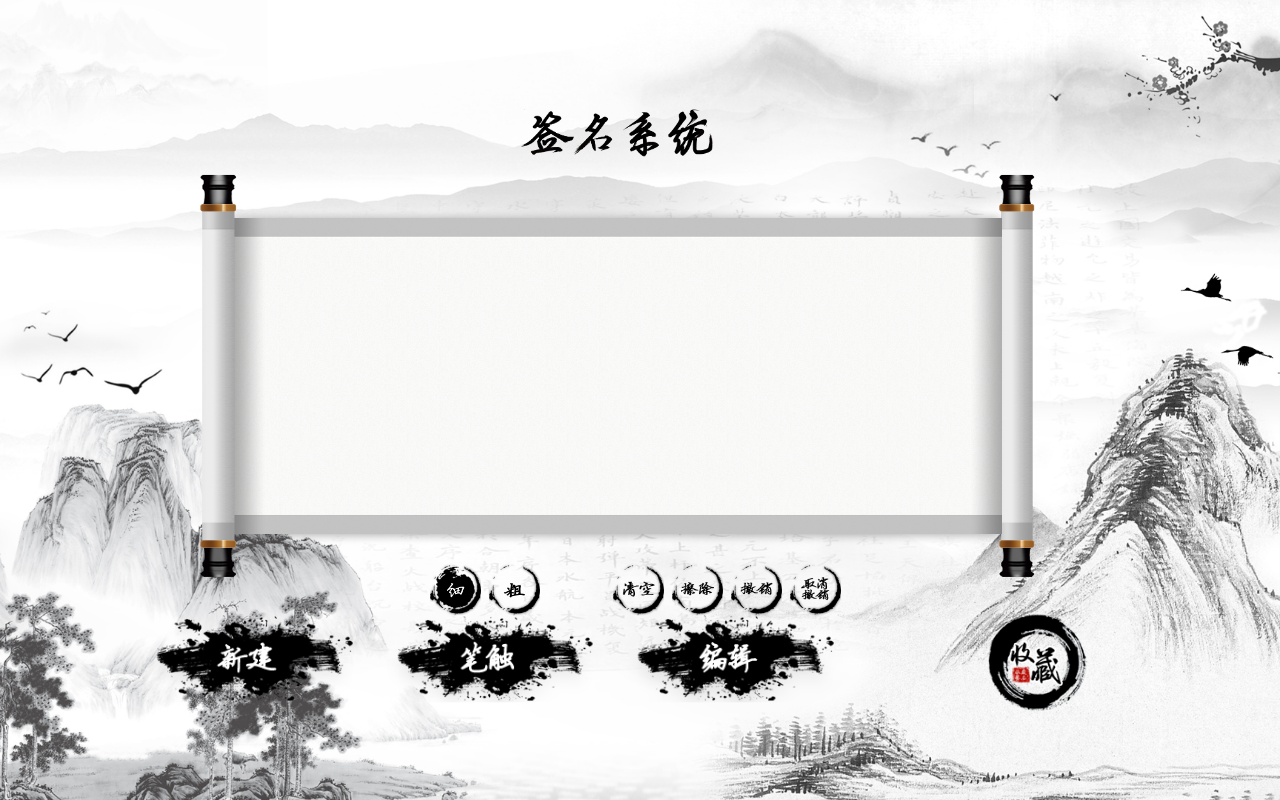
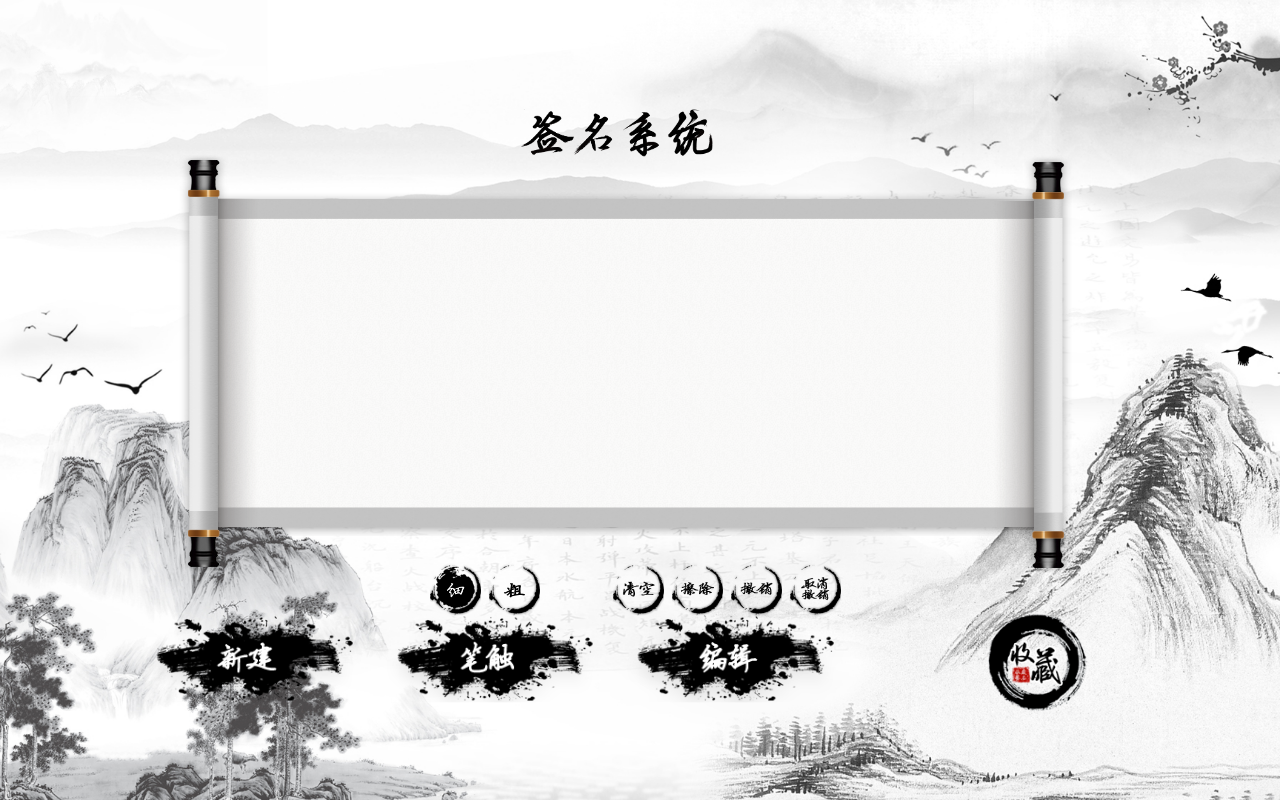
Before and after one commit to melody-pp/signature, a Vue app: page / in a window 1280 px wide. Built offline with nearby package versions, Linux system fonts and the light colour scheme.

Commit message:
卷轴阴影问题try

```diff
--- a/src/pages/Home.vue
+++ b/src/pages/Home.vue
@@ -2,12 +2,12 @@
   <div class="mainBox" :class="{center}">
     <img class="title" src="../assets/bt.png">
     <div ref="sig" class="sig-container">
-      <img class="zhou left" src="../assets/juanzhou_bian.png" border="0">
+      <img class="zhou left" src="../assets/zz.png" border="0">
       <div ref="juan" class="juan-wrapper">
-        <img class="juan" src="../assets/juanzhou_zhong.png" border="0">
+        <img class="juan" src="../assets/jm.png" border="0">
         <canvas ref="canvas"></canvas>
       </div>
-      <img class="zhou right" src="../assets/juanzhou_bian.png" border="0">
+      <img class="zhou right" src="../assets/zz.png" border="0">
     </div>
     <div class="menu">
       <ul class="clearfix">
@@ -246,7 +246,7 @@
     position: absolute;
     left: 0;
     right: 0;
-
+    top: 2.5vw;
   }
 
   .juan-wrapper {
@@ -256,20 +256,23 @@
   }
 
   .juan {
-    width: 60vw;
+    width: 66vw;
     border: 0 none;
   }
 
   .zhou {
-    width: 3.5vw;
+    width: 6.4vw;
     z-index: 5;
+    top: 3vw;
 
     &.left {
       position: relative;
-      margin-right: -.5vw;
+      margin-right: -4vw;
     }
     &.right {
-      margin-left: -.65vw;
+      margin-left: -5vw;
+      transform: rotateZ(180deg);
+      position: absolute;
     }
   }
 
```
Also changed, not shown: src/assets/jm.png (added), src/assets/zz.png (added).
